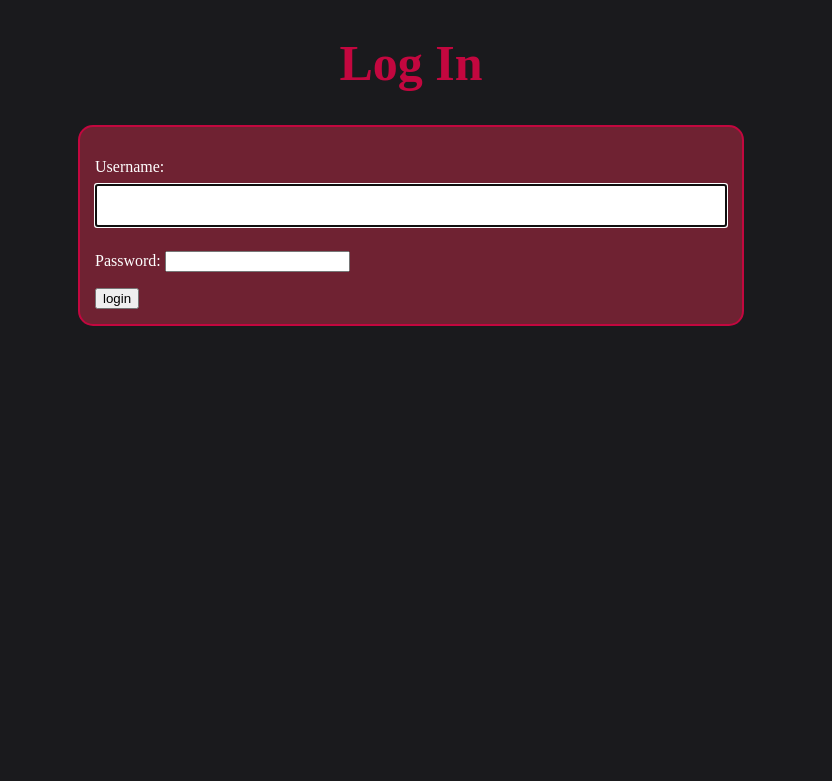
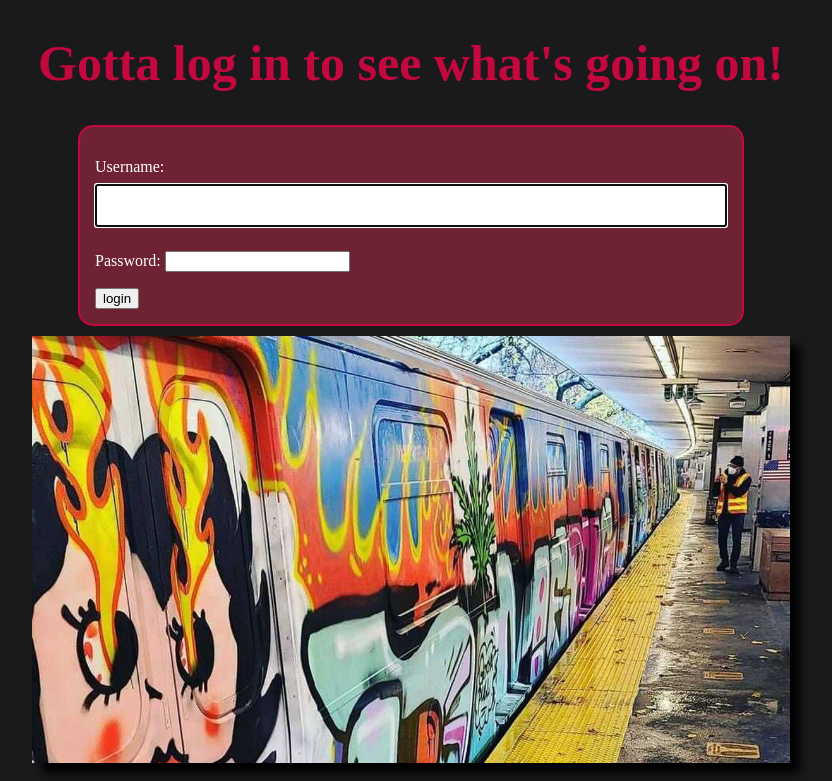
Before and after one commit to michaelbryanstark/Project-Wayfarer, a Django app: page /accounts/login/ in a window 1280 px wide. Shown: the part 54-835 px from the top of the page, without its empty margins (229-1061 px from the left). Before the commit the page ends 380 px from the top, so only its background shows below. Run offline with Django 3.2, Linux system fonts and the light colour scheme.

Commit message:
moved images to static folder, added images to login and signup

```diff
--- a/main_app/static/styles/main.css
+++ b/main_app/static/styles/main.css
@@ -36,9 +36,10 @@ ul {
 
 body{
    background-color: #1A1A1D;
-   /* background: url("main_app/images/background.jpeg") 50% 0 no-repeat fixed;
-   height: 650px;
-   padding: 100px 0 0 0;    */
+
+
+
+
 }
 
 
@@ -266,6 +267,8 @@ form {
     display: flex;
     justify-content: center;
     align-items: center;
+    /* background: white url("https://wallpaperaccess.com/full/418207.jpg") 10px no-repeat ; */
+    background-color: #1A1A1D;
 }
 
 .edit-profile{
@@ -329,3 +332,19 @@ form {
     background-color: #6F2232;
     color: white;
 }
+
+.pics {
+    display: flex;
+    justify-content: center;
+    align-items: center;
+}
+
+.stairs {
+    size:50%;
+    padding: 10px;
+}
+
+.train {
+    size: 70%;
+    padding: 10px;
+}
--- a/main_app/templates/profile.html
+++ b/main_app/templates/profile.html
@@ -1,6 +1,6 @@
 {% extends 'base.html' %}
 {% block content %}
-<h1>Profile Page</h1>
+<h1>My Profile!!</h1>
 
 <div class="profile-details">
 <div class="profile-info">
--- a/main_app/templates/registration/login.html
+++ b/main_app/templates/registration/login.html
@@ -1,6 +1,7 @@
 {% extends 'base.html' %} {% block content %}
+{% load static %}
 
-<h1 class="title">Log In</h1>
+<h1 class="title">Gotta log in to see what's going on!</h1>
 <div class="post-create">
   <form method="post" action="{% url 'login' %}">
     {% csrf_token %} {{ form.as_p }}
@@ -8,6 +9,9 @@
     <input type="hidden" name="next" value="{{ next }}" />
   </form>
 </div>
+<div class="pics">
 
+  <img src="{% static "images/train.jpg" %}" alt="stairs" class="train"/>
+</div>
 
 {% endblock %}
```
Also changed, not shown: main_app/templates/registration/signup.html (+23 -5 lines), main_app/static/images/background.jpeg (renamed from main_app/images/background.jpeg), main_app/static/images/graffiti.jpg (added), main_app/static/images/stairs.jpg (added), main_app/static/images/train.jpg (added), 2 other files.
